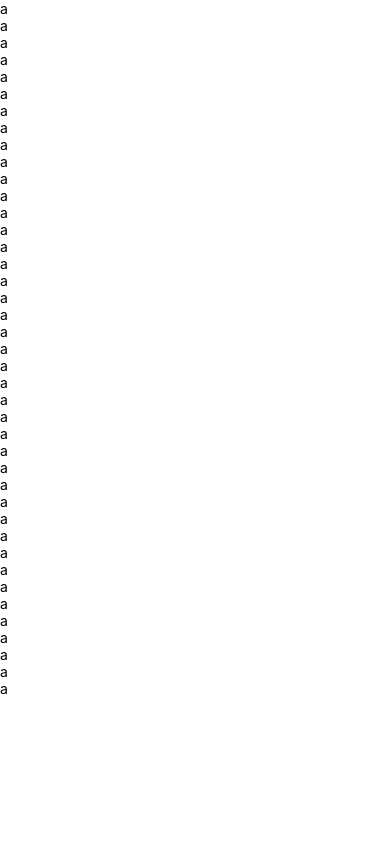
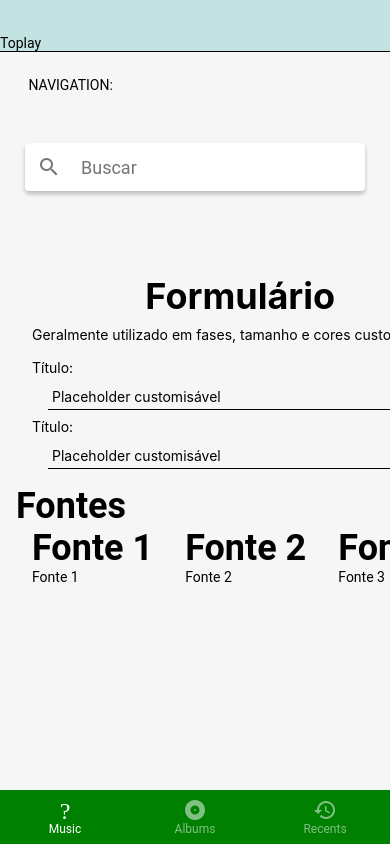
Before and after one commit to salomaozao/toplay, a React Native app: screen / in a window 390 px wide. Built offline with nearby package versions, Linux system fonts and the light colour scheme; grey boxes are pictures that could not be loaded.

Commit message:
Product View feito

```diff
--- a/App.js
+++ b/App.js
@@ -1,55 +1,17 @@
 import React from "react"
-import { Text, View } from "react-native"
-// import { TextInput } from "react-native-paper"
+import { Text, Provider } from "react-native-paper"
+import { View } from "react-native"
 
-// import Control from "./pages/control/index"
-// import ProductView from "./pages/productExibition"
-// import Nav from "./pages/generalComponents/navigation"
+import Control from "./pages/control/index"
+import ProductView from "./pages/productExibition"
+import Nav from "./pages/generalComponents/navigation"
+import styles from "./styles/styles"
 
+import Settime from "./pages/productExibition/components/setTime"
 export default function App() {
 	return (
-		<View>
-			<Text>a</Text>
-			<Text>a</Text>
-			<Text>a</Text>
-			<Text>a</Text>
-			<Text>a</Text>
-			<Text>a</Text>
-			<Text>a</Text>
-			<Text>a</Text>
-			<Text>a</Text>
-			<Text>a</Text>
-			<Text>a</Text>
-			<Text>a</Text>
-			<Text>a</Text>
-			<Text>a</Text>
-			<Text>a</Text>
-			<Text>a</Text>
-			<Text>a</Text>
-			<Text>a</Text>
-			<Text>a</Text>
-			<Text>a</Text>
-			<Text>a</Text>
-			<Text>a</Text>
-			<Text>a</Text>
-			<Text>a</Text>
-			<Text>a</Text>
-			<Text>a</Text>
-			<Text>a</Text>
-			<Text>a</Text>
-			<Text>a</Text>
-			<Text>a</Text>
-			<Text>a</Text>
-			<Text>a</Text>
-			<Text>a</Text>
-			<Text>a</Text>
-			<Text>a</Text>
-			<Text>a</Text>
-			<Text>a</Text>
-			<Text>a</Text>
-			<Text>a</Text>
-			<Text>a</Text>
-			<Text>a</Text>
-		</View>
+		<Provider>
+			<Nav scenes={[<Control />, <ProductView />, <Settime />]} />
+		</Provider>
 	)
 }
--- /dev/null
+++ b/pages/productExibition/components/PopupDialog.js
@@ -0,0 +1,76 @@
+import * as React from "react"
+import { View, ScrollView } from "react-native"
+import { Button, Paragraph, Dialog, Portal, Text } from "react-native-paper"
+
+import styles from "../../../styles/styles"
+
+const PopupDialog = ({ visible, setVisible, hideDialog }) => {
+	return (
+		<Portal>
+			<Dialog visible={visible} onDismiss={hideDialog}>
+				<Dialog.Title>Horários</Dialog.Title>
+				<Dialog.Content>
+					<Dialog.ScrollArea>
+						<ScrollView
+							contentContainerStyle={{ paddingHorizontal: 24 }}
+						>
+							<Button
+								mode="contained"
+								compact
+								style={{
+									marginVertical: 5,
+									backgroundColor: "#d9d9d9",
+									borderWidth: 2,
+									borderColor: "#bfbfbf",
+								}}
+							>
+								15:00
+							</Button>
+							<Button
+								mode="contained"
+								compact
+								style={{
+									marginVertical: 5,
+									backgroundColor: "#d9d9d9",
+									borderWidth: 2,
+									borderColor: "#bfbfbf",
+								}}
+							>
+								16:00
+							</Button>
+							<Button
+								mode="contained"
+								compact
+								style={{
+									marginVertical: 5,
+									backgroundColor: "#d9d9d9",
+									borderWidth: 2,
+									borderColor: "#bfbfbf",
+								}}
+							>
+								15:00
+							</Button>
+							<Button
+								mode="contained"
+								compact
+								style={{
+									marginVertical: 5,
+									backgroundColor: "#d9d9d9",
+									borderWidth: 2,
+									borderColor: "#bfbfbf",
+								}}
+							>
+								15:00
+							</Button>
+						</ScrollView>
+					</Dialog.ScrollArea>
+				</Dialog.Content>
+				<Dialog.Actions>
+					<Button onPress={hideDialog} style={styles.textPrimary}>Fechar</Button>
+				</Dialog.Actions>
+			</Dialog>
+		</Portal>
+	)
+}
+
+export default PopupDialog
--- a/pages/productExibition/components/calendar.js
+++ b/pages/productExibition/components/calendar.js
@@ -1,5 +1,6 @@
 import React, { Component } from "react"
-import { StyleSheet, Text, View } from "react-native"
+import { View } from "react-native"
+import { Text, Icon, Button } from "react-native-paper"
 import CalendarPicker from "react-native-calendar-picker"
 
 export default class Calendar extends Component {
@@ -45,15 +46,25 @@ export default class Calendar extends Component {
 						"dez",
 					]}
 					weekdays={["seg", "ter", "qua", "qui", "sex", "sáb", "dom"]}
+					nextComponent={
+						<Button
+							icon="arrow-right"
+							style={{ position: "relative", top: 10, left: 30 }}
+						/>
+					}
+					previousComponent={
+						<Button
+							icon="arrow-left"
+							style={{ position: "relative", top: 10, right: 20 }}
+						/>
+					}
+					previousTitle="<"
 					onDateChange={this.onDateChange}
 					selectedDayColor={
 						this.isDayValid(startDate) ? "green" : "red"
 					}
 				/>
-
-				<View>
-					<Text>SELECTED DATE:{startDate}</Text>
-				</View>
+				{/* <Text>SELECTED DATE:{startDate}</Text> */}
 			</View>
 		)
 	}
--- a/pages/productExibition/components/carousel.js
+++ b/pages/productExibition/components/carousel.js
@@ -21,22 +21,6 @@ const styles = StyleSheet.create({
 	slideImage: { width: windowWidth * 0.9, height: windowHeight * 0.7 },
 	slideTitle: { fontSize: 24 },
 	slideSubtitle: { fontSize: 18 },
-
-	pagination: {
-		position: "absolute",
-		bottom: 8,
-		width: "100%",
-		justifyContent: "center",
-		flexDirection: "row",
-	},
-	paginationDot: {
-		width: 8,
-		height: 8,
-		borderRadius: 4,
-		marginHorizontal: 2,
-	},
-	paginationDotActive: { backgroundColor: "lightblue" },
-	paginationDotInactive: { backgroundColor: "gray" },
 
 	carousel: { flex: 1 },
 })
@@ -64,26 +48,6 @@ const Slide = memo(function Slide({ data }) {
 		</View>
 	)
 })
-
-function Pagination({ index }) {
-	return (
-		<View style={styles.pagination} pointerEvents="none">
-			{slideList.map((_, i) => {
-				return (
-					<View
-						key={i}
-						style={[
-							styles.paginationDot,
-							index === i
-								? styles.paginationDotActive
-								: styles.paginationDotInactive,
-						]}
-					/>
-				)
-			})}
-		</View>
-	)
-}
 
 export default function Carousel() {
 	const [index, setIndex] = useState(0)
@@ -140,7 +104,6 @@ export default function Carousel() {
 				onScroll={onScroll}
 				{...flatListOptimizationProps}
 			/>
-			<Pagination index={index}></Pagination>
 		</>
 	)
 }
--- a/pages/productExibition/components/datatable.js
+++ b/pages/productExibition/components/datatable.js
@@ -4,11 +4,6 @@ import { DataTable, Avatar } from "react-native-paper"
 //  COMO VAI PASSAR DADOS??????
 const DataTableCustom = () => (
 	<DataTable>
-		<DataTable.Header>
-			<DataTable.Title>Coisas</DataTable.Title>
-			<DataTable.Title numeric>?</DataTable.Title>
-		</DataTable.Header>
-
 		<DataTable.Row>
 			<DataTable.Cell>Banheiro</DataTable.Cell>
 			<DataTable.Cell numeric>
--- /dev/null
+++ b/pages/productExibition/components/setTime.js
@@ -0,0 +1,11 @@
+import React, { useState } from "react"
+import { View } from "react-native"
+import { Text, Button } from "react-native-paper"
+
+import styles from "../../../styles/styles"
+
+const SetTime = () => {
+	return <View></View>
+}
+
+export default SetTime
--- a/pages/productExibition/index.js
+++ b/pages/productExibition/index.js
@@ -1,92 +1,109 @@
 import React from "react"
 import {
-	Title,
 	Text,
 	Button,
 	Chip,
-	Avatar, //sí
-	Badge, // no
+	Avatar,
 	Appbar, // no fundo
 	Drawer,
-	FAB, //no
+	Dialog,
+	Portal,
+	Paragraph,
 } from "react-native-paper"
 import { View, Image, Dimensions, ScrollView } from "react-native"
 import styles from "../../styles/styles"
+
 import Carousel from "./components/carousel"
 import Calendar from "./components/calendar"
 import Datatable from "./components/datatable"
-
-const ImgCustom = () => {
-	const imgWidth = Dimensions.get("window").width
-	return (
-		<Image
-			style={[
-				{
-					width: imgWidth / 3,
-					height: imgWidth / 4,
-				},
-				styles.shadow,
-			]}
-			source={{ uri: "https://picsum.photos/700" }}
-		/>
-	)
-}
-const ImgShow = () => {
-	return (
-		<View
-			style={[styles.row, styles.m4, { justifyContent: "space-between" }]}
-		>
-			<ImgCustom />
-			<ImgCustom />
-		</View>
-	)
-}
+import PopupDialog from "./components/PopupDialog"
 
 const ProductView = () => {
+	const [visible, setVisible] = React.useState(false)
+	const showDialog = () => setVisible(true)
+
 	return (
-		<ScrollView>
-			<View style={styles.mx2}>
-				<Title style={styles.title}>Nome da quadra</Title>
-				<View style={[styles.row, styles.mx4]}>
+		<ScrollView
+			style={{
+				height: Dimensions.get("window").height - 72,
+			}}
+		>
+			<PopupDialog
+				visible={visible}
+				setVisible={setVisible}
+				hideDialog={() => setVisible(false)}
+			/>
+			<View
+				style={{
+					marginBottom: 10,
+				}}
+			>
+				<View style={[styles.mx2]}>
+					<View style={styles.title}>
+						<Text style={[styles.title, styles.textCenter]}>
+							Nome da quadra
+						</Text>
+					</View>
+					<View
+						style={[
+							styles.row,
+							styles.centerX,
+							{ position: "relative" },
+						]}
+					>
 						<Avatar.Image
 							size={24}
 							source={{ uri: "https://picsum.photos/700" }}
 							style={styles.mr2}
 						/>
-					<Text style={[styles.small]}>Nome do dono</Text>
+						<Text style={[styles.small, styles.textSecondary]}>
+							Nome do dono
+						</Text>
 					</View>
-				<View style={[styles.row, styles.ml2]}>
+					<View
+						style={[
+							styles.row,
+							styles.ml2,
+							styles.mt2,
+							styles.centerX,
+						]}
+					>
 						<Chip
 							icon="information"
 							onPress={() => console.log("Pressed")}
 						>
-						Informações!
+							Esta quadra não é aberta em fins de semana
 						</Chip>
 					</View>
-				<View style={styles.row}>
+					<View style={styles.centerX}>
 						<Drawer.Item
-						style={{ backgroundColor: "#fe1090" }}
+							style={{ backgroundColor: "#5dc8d4" }}
 							icon="star"
-						label="Informação!"
+							label="CAMPEONATOS!"
 						/>
 					</View>
 				</View>
 				<View style={styles.col}>
+					<View>
 						<Carousel />
+					</View>
 					<Datatable />
 					<View>
-					{/* <Calendar /> */}
+						<Calendar />
 						<View style={[{ alignSelf: "flex-end" }, styles.mx4]}>
-						<Title style={styles.title}>
-							R$18,00<Text style={styles.small}>por hora</Text>
-						</Title>
-						<Button contentStyle={styles.bgPrimary}>alugar</Button>
+							<Text style={styles.title}>
+								R$18,00
+								<Text style={styles.small}>por hora</Text>
+							</Text>
+							<Button
+								contentStyle={styles.bgPrimary}
+								onPress={showDialog}
+							>
+								alugar
+							</Button>
 						</View>
 					</View>
-				{/* <Appbar */}
-				<Button contentStyle={styles.bgPrimary}>alugar</Button>
-				<Button contentStyle={styles.bgPrimary}>alugar</Button>
-				<Button contentStyle={styles.bgPrimary}>alugar</Button>
+				</View>
 			</View>
 		</ScrollView>
 	)
--- a/styles/styles.js
+++ b/styles/styles.js
@@ -60,17 +60,21 @@ const styles = StyleSheet.create({
 	round: { borderRadius: 10 },
 	roundSm: { borderRadius: 5 },
 
-	textSecondary: { color: "black" /*MUDAR COR*/ },
+	textPrimary: { color: "black", fontWeight: "bold" /*MUDAR COR*/ },
 
-	title: { fontSize: 24, fontWeight: "800" },
+	textSecondary: { color: "#666464", fontWeight: "bold" /*MUDAR COR*/ },
+
+	title: { fontSize: 36, fontWeight: "bold" },
+
+	titleSecondary: { fontSize: 24 },
 
 	small: { fontSize: 16 /*AJUSTAR?*/ },
 
 	textCenter: { textAlign: "center" },
 
-	centerX: { alignContent: "center" },
+	centerX: { justifyContent: "center" },
 
-	centerY: { justifyContent: "center" },
+	centerY: { alignItems: "center" },
 
 	bottomAbs: { flex: 1 },
 
```
Lines whose indentation alone changed are shown as unchanged.
